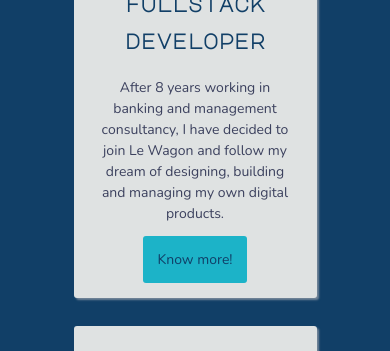
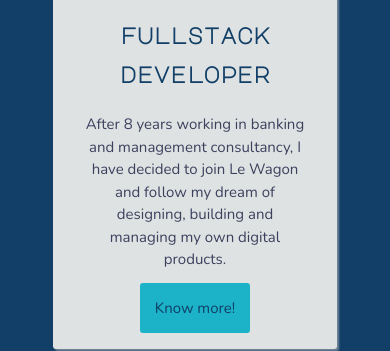
Before and after one commit to nloureiro88/lw_profile, a plain HTML site: page index.html in a window 390 px wide. Shown: the part 288-639 px from the top of the page. Drawn offline with nearby package versions, Linux system fonts and the light colour scheme.

Commit message:
Final adjustments to sidebar.

```diff
--- a/style.css
+++ b/style.css
@@ -1,5 +1,5 @@
 html {
-  font-size: 16px;
+  font-size: 18px;
   min-width: 300px
 }
 
@@ -89,7 +89,7 @@ td {
 }
 
 .container {
-  width: 50%;
+  width: 60%;
   padding: 2rem;
   margin: 2rem auto;
   background-color: #dfe2e2;
@@ -141,7 +141,7 @@ td {
   width: auto;
 }
 
-@media (max-width: 1200px) {
+@media (max-width: 1270px) {
   .mobile {
     display: block;
   }
@@ -152,7 +152,7 @@ td {
 @media (max-width: 960px) {
   /* For a screen < 960px, this CSS will be read */
   html {
-    font-size: 14px;
+    font-size: 15px;
   }
   h3, p {
     text-align: center;
```
